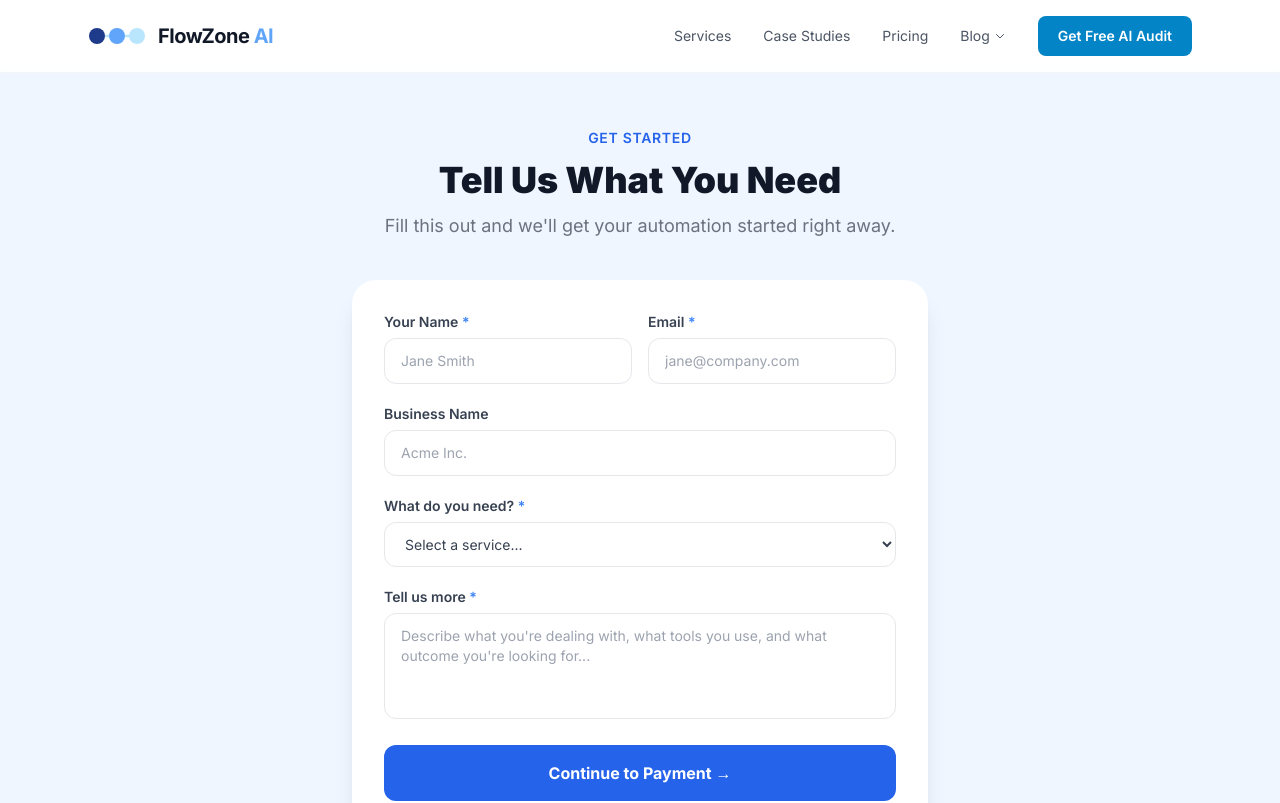
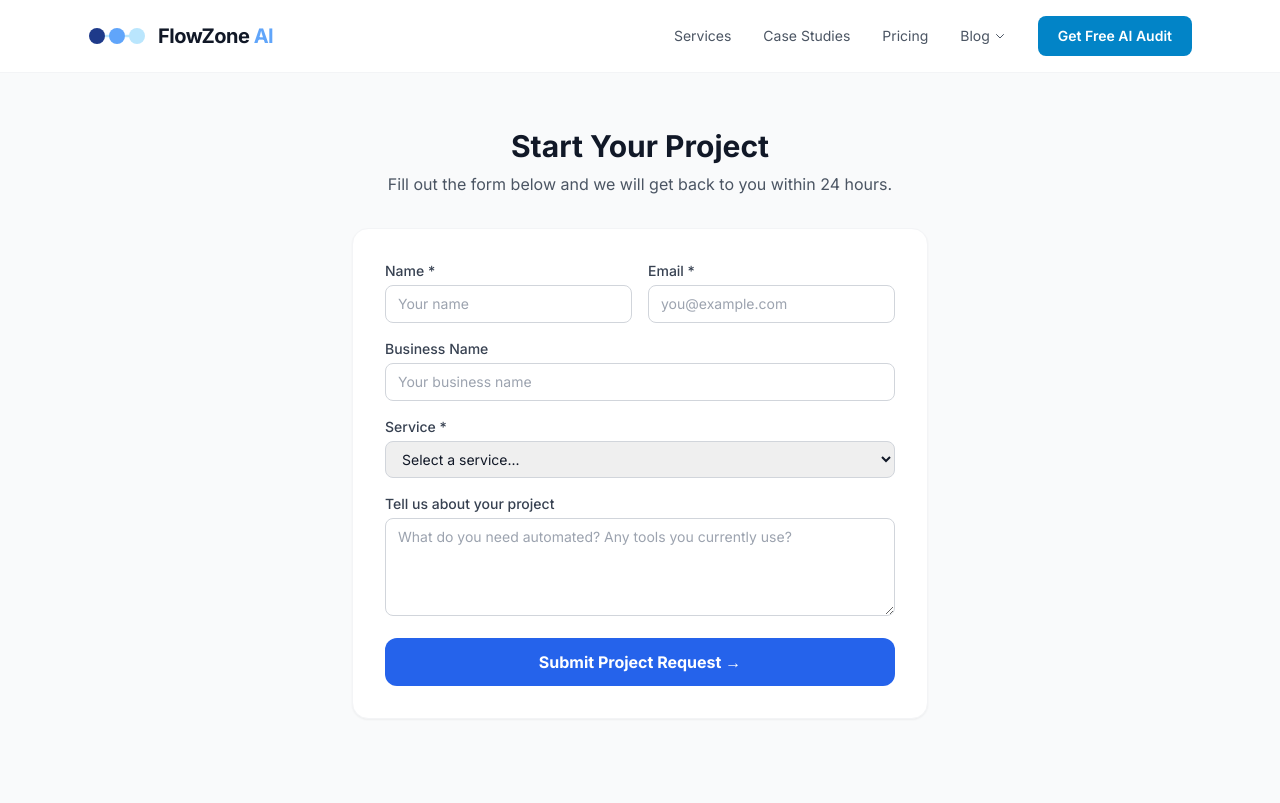
Before and after one commit to dennymypenny/flowzone-ai, a Next.js app: page /intake in a window 1280 px wide. Shown: the top 803 px of the page. Built offline with nearby package versions, Linux system fonts and the light colour scheme.

Commit message:
Add AI Chatbot Agent to intake form service list

```diff
--- a/src/app/intake/page.tsx
+++ b/src/app/intake/page.tsx
@@ -1,169 +1,125 @@
-"use client";
-import { useState, useEffect } from "react";
-import { useSearchParams } from "next/navigation";
-import { Suspense } from "react";
+'use client';
 
-const SERVICES: { label: string; price: string; amount: string }[] = [
-  { label: "Lead Intake & CRM Automation", price: "$997", amount: "997" },
-  { label: "Appointment Booking & Reminders", price: "$797", amount: "797" },
-  { label: "Customer Support Triage", price: "$1,197", amount: "1197" },
-  { label: "Automated Reporting & Dashboards", price: "$1,297", amount: "1297" },
-  { label: "Invoice & Payment Workflows", price: "$897", amount: "897" },
-  { label: "Content Repurposing Automation", price: "$897", amount: "897" },
-  { label: "Email Nurture Sequences", price: "$797", amount: "797" },
-  { label: "Custom API & Tool Integrations", price: "$1,097", amount: "1097" },
-  { label: "Website or Portfolio", price: "$497", amount: "497" },
-  { label: "Something Else — I'll Explain Below", price: "$497+", amount: "497" },
-];
+import { useState, Suspense } from 'react';
+import { useSearchParams } from 'next/navigation';
+
+const serviceMap: Record<string, { label: string; amount: number }> = {
+  'Lead Intake & CRM Automation': { label: 'Lead Intake & CRM Automation', amount: 997 },
+  'Appointment Booking & Reminders': { label: 'Appointment Booking & Reminders', amount: 797 },
+  'AI Chatbot Agent for Your Website': { label: 'AI Chatbot Agent for Your Website', amount: 897 },
+  'Customer Support Triage': { label: 'Customer Support Triage', amount: 1197 },
+  'Automated Reporting & Dashboards': { label: 'Automated Reporting & Dashboards', amount: 1297 },
+  'Invoice & Payment Workflows': { label: 'Invoice & Payment Workflows', amount: 897 },
+  'Content Repurposing Automation': { label: 'Content Repurposing Automation', amount: 897 },
+  'Email Nurture Sequences': { label: 'Email Nurture Sequences', amount: 797 },
+  'Custom API & Tool Integrations': { label: 'Custom API & Tool Integrations', amount: 1097 },
+  'Website or Portfolio': { label: 'Website or Portfolio', amount: 497 },
+  'Something Else': { label: 'Something Else', amount: 497 },
+};
 
 function IntakeForm() {
   const searchParams = useSearchParams();
-  const [form, setForm] = useState({
-    name: "",
-    email: "",
-    business: "",
-    service: "",
-    description: "",
-  });
+  const preSelected = searchParams.get('service') || '';
+  const [name, setName] = useState('');
+  const [email, setEmail] = useState('');
+  const [business, setBusiness] = useState('');
+  const [service, setService] = useState(preSelected);
+  const [details, setDetails] = useState('');
   const [submitted, setSubmitted] = useState(false);
   const [loading, setLoading] = useState(false);
-  const [error, setError] = useState("");
 
-  useEffect(() => {
-    const serviceParam = searchParams.get("service");
-    if (serviceParam) {
-      const match = SERVICES.find((s) => s.label === serviceParam);
-      if (match) setForm((f) => ({ ...f, service: match.label }));
-    }
-  }, [searchParams]);
-
-  const set = (k: string, v: string) => setForm((f) => ({ ...f, [k]: v }));
-  const selectedService = SERVICES.find((s) => s.label === form.service);
-  const venmoNote = encodeURIComponent(`FlowZone AI - ${form.service}`);
-  const venmoURL = selectedService
-    ? `https://venmo.com/u/flowzoneautomation?txn=pay&amount=${selectedService.amount}&note=${venmoNote}`
-    : "https://venmo.com/u/flowzoneautomation";
+  const selectedService = serviceMap[service];
 
   const handleSubmit = async (e: React.FormEvent) => {
     e.preventDefault();
     setLoading(true);
-    setError("");
     try {
-      const res = await fetch("/api/intake", {
-        method: "POST",
-        headers: { "Content-Type": "application/json" },
-        body: JSON.stringify(form),
+      await fetch('/api/intake', {
+        method: 'POST',
+        headers: { 'Content-Type': 'application/json' },
+        body: JSON.stringify({ name, email, business, service, details }),
       });
-      if (!res.ok) throw new Error("Failed");
+    } catch {}
+    setLoading(false);
     setSubmitted(true);
-    } catch {
-      setError("Something went wrong. Please email us at flowzoneautomation@gmail.com.");
-    } finally {
-      setLoading(false);
-    }
   };
 
   if (submitted) {
+    const venmoNote = selectedService ? selectedService.label : service || 'FlowZone Project';
+    const venmoAmount = selectedService ? selectedService.amount : 497;
+    const venmoUrl = 'https://venmo.com/u/flowzoneautomation?txn=pay&amount=' + venmoAmount + '&note=' + encodeURIComponent(venmoNote);
     return (
-      <div className="min-h-screen bg-blue-50 flex items-center justify-center px-6 py-20">
-        <div className="bg-white rounded-3xl shadow-xl p-10 max-w-lg w-full text-center">
-          <div className="text-5xl mb-4">🎉</div>
-          <h1 className="text-3xl font-black text-blue-900 mb-2">Almost there!</h1>
-          <p className="text-gray-500 text-base mb-8">
-            We received your project details. Complete your payment below and we&apos;ll get started right away.
-          </p>
-          <div className="bg-blue-50 rounded-2xl p-6 mb-6">
-            <p className="text-xs font-bold text-blue-600 uppercase tracking-widest mb-3">Your Order</p>
-            <p className="text-lg font-bold text-gray-900 mb-1">{form.service}</p>
-            <p className="text-4xl font-black text-blue-600 mb-6">{selectedService?.price ?? "Custom"}</p>
-            <a
-              href={venmoURL}
-              target="_blank"
-              rel="noopener noreferrer"
-              className="w-full inline-block bg-blue-600 hover:bg-blue-700 text-white font-bold py-4 px-6 rounded-xl transition-colors text-lg"
-            >
+      <div className='text-center py-12'>
+        <div className='text-5xl mb-4'>🎉</div>
+        <h2 className='text-2xl font-bold text-gray-900 mb-2'>You're all set!</h2>
+        <p className='text-gray-600 mb-8'>We received your project details and will be in touch within 24 hours to confirm everything and get started.</p>
+        {selectedService && (
+          <div className='bg-blue-50 border border-blue-200 rounded-xl p-4 mb-8 inline-block'>
+            <p className='text-blue-800 font-semibold'>{selectedService.label}</p>
+            <p className='text-blue-600 text-2xl font-bold'>${selectedService.amount}</p>
+          </div>
+        )}
+        <div>
+          <a href={venmoUrl} target='_blank' rel='noopener noreferrer' className='inline-block bg-blue-600 hover:bg-blue-700 text-white font-bold py-3 px-8 rounded-xl transition-colors'>
             Pay with Venmo →
           </a>
-            <p className="text-xs text-gray-400 mt-3">Opens Venmo with amount pre-filled</p>
-          </div>
-          <div className="text-left bg-gray-50 rounded-2xl p-5 mb-6">
-            <p className="text-sm font-bold text-gray-700 mb-3">What happens next</p>
-            <ul className="space-y-2 text-sm text-gray-500">
-              <li className="flex gap-2"><span className="text-blue-500 shrink-0">1.</span> Complete payment on Venmo</li>
-              <li className="flex gap-2"><span className="text-blue-500 shrink-0">2.</span> We confirm and review your project</li>
-              <li className="flex gap-2"><span className="text-blue-500 shrink-0">3.</span> Delivered in 7 days or less</li>
-            </ul>
-          </div>
-          <p className="text-sm text-gray-400">Questions? <a href="mailto:flowzoneautomation@gmail.com" className="text-blue-600 hover:underline">flowzoneautomation@gmail.com</a></p>
+          <p className='text-gray-400 text-xs mt-3'>Payment locks in your spot. Pre-fill only works in the Venmo mobile app.</p>
         </div>
       </div>
     );
   }
 
   return (
-    <div className="min-h-screen bg-blue-50 py-16 px-6">
-      <div className="max-w-xl mx-auto">
-        <div className="text-center mb-10">
-          <p className="text-blue-600 font-semibold text-sm uppercase tracking-wider mb-3">Get Started</p>
-          <h1 className="text-4xl font-black text-gray-900 mb-3">Tell Us What You Need</h1>
-          <p className="text-gray-500 text-lg">Fill this out and we&apos;ll get your automation started right away.</p>
-        </div>
-        <form onSubmit={handleSubmit} className="bg-white rounded-3xl shadow-xl p-8 space-y-5">
-          <div className="grid grid-cols-2 gap-4">
+    <form onSubmit={handleSubmit} className='space-y-4'>
+      <div className='grid grid-cols-1 md:grid-cols-2 gap-4'>
         <div>
-              <label className="block text-sm font-semibold text-gray-700 mb-1.5">Your Name <span className="text-blue-500">*</span></label>
-              <input required type="text" placeholder="Jane Smith" value={form.name} onChange={(e) => set("name", e.target.value)}
-                className="w-full border border-gray-200 rounded-xl px-4 py-3 text-sm text-gray-800 placeholder-gray-400 focus:outline-none focus:border-blue-400 transition-colors" />
+          <label className='block text-sm font-medium text-gray-700 mb-1'>Name *</label>
+          <input required value={name} onChange={e => setName(e.target.value)} className='w-full border border-gray-300 rounded-lg px-3 py-2 text-sm focus:outline-none focus:ring-2 focus:ring-blue-500' placeholder='Your name' />
         </div>
         <div>
-              <label className="block text-sm font-semibold text-gray-700 mb-1.5">Email <span className="text-blue-500">*</span></label>
-              <input required type="email" placeholder="jane@company.com" value={form.email} onChange={(e) => set("email", e.target.value)}
-                className="w-full border border-gray-200 rounded-xl px-4 py-3 text-sm text-gray-800 placeholder-gray-400 focus:outline-none focus:border-blue-400 transition-colors" />
+          <label className='block text-sm font-medium text-gray-700 mb-1'>Email *</label>
+          <input required type='email' value={email} onChange={e => setEmail(e.target.value)} className='w-full border border-gray-300 rounded-lg px-3 py-2 text-sm focus:outline-none focus:ring-2 focus:ring-blue-500' placeholder='you@example.com' />
         </div>
       </div>
       <div>
-            <label className="block text-sm font-semibold text-gray-700 mb-1.5">Business Name</label>
-            <input type="text" placeholder="Acme Inc." value={form.business} onChange={(e) => set("business", e.target.value)}
-              className="w-full border border-gray-200 rounded-xl px-4 py-3 text-sm text-gray-800 placeholder-gray-400 focus:outline-none focus:border-blue-400 transition-colors" />
+        <label className='block text-sm font-medium text-gray-700 mb-1'>Business Name</label>
+        <input value={business} onChange={e => setBusiness(e.target.value)} className='w-full border border-gray-300 rounded-lg px-3 py-2 text-sm focus:outline-none focus:ring-2 focus:ring-blue-500' placeholder='Your business name' />
       </div>
       <div>
-            <label className="block text-sm font-semibold text-gray-700 mb-1.5">What do you need? <span className="text-blue-500">*</span></label>
-            <select required value={form.service} onChange={(e) => set("service", e.target.value)}
-              className="w-full border border-gray-200 rounded-xl px-4 py-3 text-sm text-gray-700 focus:outline-none focus:border-blue-400 transition-colors bg-white">
-              <option value="">Select a service...</option>
-              {SERVICES.map((s) => (
-                <option key={s.label} value={s.label}>{s.label} — {s.price}</option>
-              ))}
+        <label className='block text-sm font-medium text-gray-700 mb-1'>Service *</label>
+        <select required value={service} onChange={e => setService(e.target.value)} className='w-full border border-gray-300 rounded-lg px-3 py-2 text-sm focus:outline-none focus:ring-2 focus:ring-blue-500'>
+          <option value=''>Select a service...</option>
+          {Object.keys(serviceMap).map(s => <option key={s} value={s}>{s}</option>)}
         </select>
+        {selectedService && (
+          <p className='text-blue-600 font-semibold text-sm mt-1'>${selectedService.amount} flat rate</p>
+        )}
       </div>
       <div>
-            <label className="block text-sm font-semibold text-gray-700 mb-1.5">Tell us more <span className="text-blue-500">*</span></label>
-            <textarea required rows={4} placeholder="Describe what you're dealing with, what tools you use, and what outcome you're looking for..."
-              value={form.description} onChange={(e) => set("description", e.target.value)}
-              className="w-full border border-gray-200 rounded-xl px-4 py-3 text-sm text-gray-800 placeholder-gray-400 focus:outline-none focus:border-blue-400 transition-colors resize-none" />
+        <label className='block text-sm font-medium text-gray-700 mb-1'>Tell us about your project</label>
+        <textarea value={details} onChange={e => setDetails(e.target.value)} rows={4} className='w-full border border-gray-300 rounded-lg px-3 py-2 text-sm focus:outline-none focus:ring-2 focus:ring-blue-500' placeholder='What do you need automated? Any tools you currently use?' />
       </div>
-          {selectedService && (
-            <div className="bg-blue-50 rounded-xl px-4 py-3 flex items-center justify-between">
-              <p className="text-sm text-gray-600 font-medium">{selectedService.label}</p>
-              <p className="text-lg font-black text-blue-600">{selectedService.price}</p>
-            </div>
-          )}
-          {error && <p className="text-red-500 text-sm">{error}</p>}
-          <button type="submit" disabled={loading}
-            className="w-full bg-blue-600 hover:bg-blue-700 text-white font-bold py-4 rounded-xl transition-colors disabled:opacity-50 text-base">
-            {loading ? "Sending..." : "Continue to Payment →"}
+      <button type='submit' disabled={loading} className='w-full bg-blue-600 hover:bg-blue-700 disabled:opacity-50 text-white font-bold py-3 rounded-xl transition-colors'>
+        {loading ? 'Submitting...' : 'Submit Project Request →'}
       </button>
-          <p className="text-xs text-center text-gray-400">No calls required · Delivered in 7 days or less</p>
     </form>
-      </div>
-    </div>
   );
 }
 
 export default function IntakePage() {
   return (
-    <Suspense>
+    <main className='min-h-screen bg-gray-50 py-16 px-4'>
+      <div className='max-w-xl mx-auto'>
+        <div className='text-center mb-8'>
+          <h1 className='text-3xl font-bold text-gray-900 mb-2'>Start Your Project</h1>
+          <p className='text-gray-600'>Fill out the form below and we will get back to you within 24 hours.</p>
+        </div>
+        <div className='bg-white rounded-2xl shadow-sm border border-gray-100 p-8'>
+          <Suspense fallback={<div>Loading...</div>}>
             <IntakeForm />
           </Suspense>
+        </div>
+      </div>
+    </main>
   );
 }
```
Lines whose indentation alone changed are shown as unchanged.
